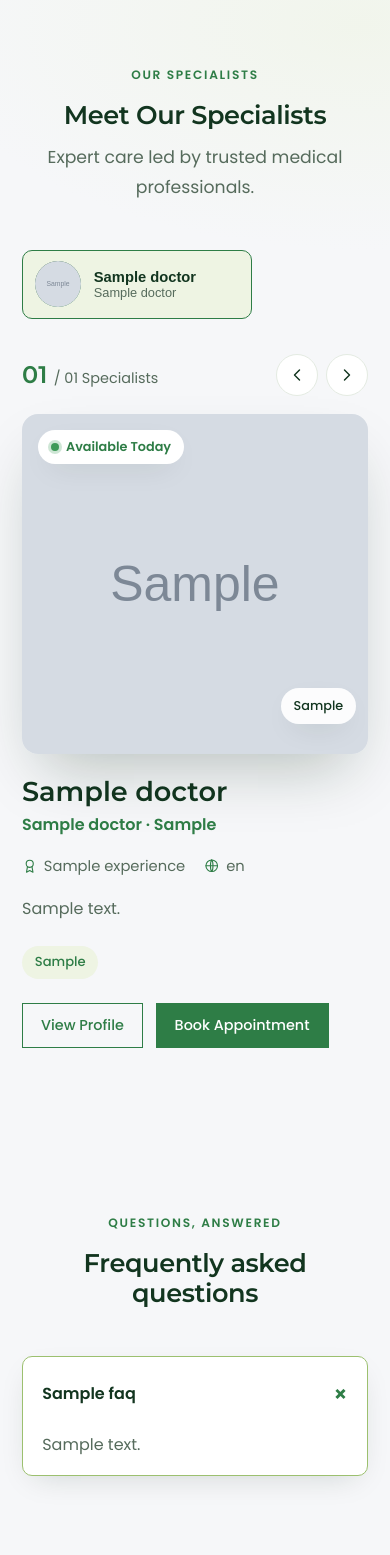
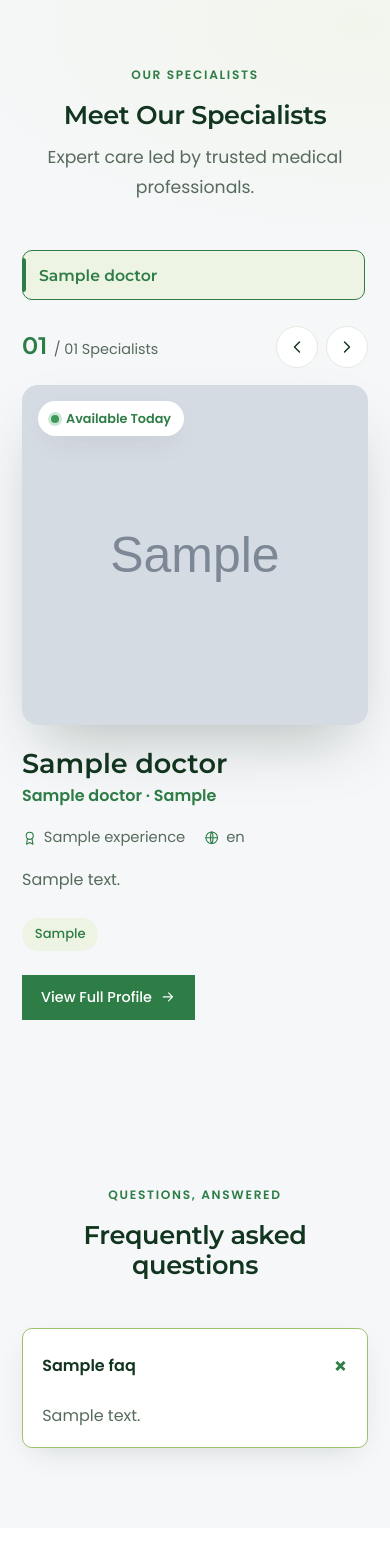
Before and after one commit to Shakeeb871/brockwellhealthcare, a Django app: page /uae/ in a window 390 px wide. Shown: the part 3928-5483 px from the top of the page. Run offline with Django 5.2, Linux system fonts and the light colour scheme; tables that the repository leaves empty hold one stand-in row (values such as "Sample post"); grey boxes marked "Sample" are stand-in pictures.

Commit message:
Refine Doctor Spotlight: name-only chips, single CTA, no floating tags
- Remove floating specialty tags overlaying the image (keep Available badge).
- Left selector chips show only the doctor name, stretch to equal height
  matching the spotlight card, with an active accent bar.
- Replace the two CTAs with a single "View Full Profile" button.
- Selector scrolls vertically only (no horizontal scroll) on all breakpoints.

Co-Authored-By: Claude Opus 4.8 <noreply@anthropic.com>
Claude-Session: https://claude.ai/code/session_01KvVyHP1uRM6Qu9H2CEMFLY

```diff
--- a/static/css/styles.css
+++ b/static/css/styles.css
@@ -433,27 +433,22 @@ strong, b { font-weight: 600; }   /* Poppins 600 — bold text */
 }
 .spotlight .container { position: relative; z-index: 1; }
 
-.spotlight__grid { display: grid; grid-template-columns: 320px 1fr; gap: 2.5rem; align-items: start; }
+.spotlight__grid { display: grid; grid-template-columns: 290px 1fr; gap: 2.5rem; align-items: stretch; }
 
-/* Selector */
-.spotlight__selector { display: grid; gap: .6rem; max-height: 540px; overflow-y: auto; padding-right: .3rem; }
+/* Selector — name-only chips, equal height column, vertical scroll */
+.spotlight__selector { display: flex; flex-direction: column; gap: .6rem; overflow-y: auto; padding-right: .3rem; }
 .docchip {
-  display: flex; align-items: center; gap: .8rem; width: 100%; text-align: left; cursor: pointer;
-  padding: .65rem .75rem; border: 1px solid var(--line); border-radius: var(--radius-sm);
-  background: #fff; transition: border-color .2s ease, background .2s ease, transform .2s ease, box-shadow .2s ease;
+  display: flex; align-items: center; width: 100%; text-align: left; cursor: pointer; position: relative;
+  flex: 1 0 auto; min-height: 58px;
+  padding: .7rem 1rem; border: 1px solid var(--line); border-radius: var(--radius-sm);
+  background: #fff; transition: border-color .2s ease, background .2s ease, box-shadow .2s ease;
 }
-.docchip:hover { border-color: var(--teal-400); transform: translateX(2px); box-shadow: var(--shadow); }
+.docchip:hover { border-color: var(--teal-400); box-shadow: var(--shadow); }
 .docchip.is-active { border-color: var(--teal-600); background: var(--mint-50); }
+.docchip.is-active::before { content: ""; position: absolute; left: 0; top: 14%; bottom: 14%; width: 3px; border-radius: 0 3px 3px 0; background: var(--teal-600); }
 .docchip:focus-visible { outline: 2px solid var(--teal-500); outline-offset: 2px; }
-.docchip__avatar {
-  width: 46px; height: 46px; border-radius: 50%; overflow: hidden; flex: none;
-  display: grid; place-items: center; background: linear-gradient(160deg, var(--navy-700), var(--teal-600));
-  color: #fff; font-weight: 600; font-family: var(--font-display); font-size: .95rem;
-}
-.docchip__avatar img { width: 100%; height: 100%; object-fit: cover; }
-.docchip__meta { display: flex; flex-direction: column; min-width: 0; }
-.docchip__meta b { color: var(--navy-800); font-size: .92rem; white-space: nowrap; overflow: hidden; text-overflow: ellipsis; }
-.docchip__meta small { color: var(--slate-600); font-size: .8rem; white-space: nowrap; overflow: hidden; text-overflow: ellipsis; }
+.docchip__name { font-family: var(--font-display); font-weight: 600; color: var(--navy-800); font-size: .98rem; }
+.docchip.is-active .docchip__name { color: var(--teal-600); }
 
 /* Stage */
 .spotlight__stage { position: relative; }
@@ -501,11 +496,12 @@ strong, b { font-weight: 600; }   /* Poppins 600 — bold text */
 .docpanel__cta { display: flex; gap: .8rem; flex-wrap: wrap; margin-top: auto; }
 
 @media (max-width: 920px) {
-  .spotlight__grid { grid-template-columns: 1fr; gap: 1.6rem; }
-  .spotlight__selector { grid-auto-flow: column; grid-auto-columns: 230px; max-height: none; overflow-x: auto; padding: 0 0 .6rem; }
+  .spotlight__grid { grid-template-columns: 1fr; gap: 1.6rem; align-items: start; }
+  /* vertical scrolling list (never horizontal) */
+  .spotlight__selector { max-height: 250px; overflow-y: auto; overflow-x: hidden; padding: 0 .2rem 0 0; }
+  .docchip { flex: 0 0 auto; min-height: 50px; }
   .docpanel { grid-template-columns: 1fr; gap: 1.4rem; }
   .docpanel__media img, .docpanel__media .avatar--xl { min-height: 300px; max-height: 360px; height: 340px; }
-  .float-tag--1 { right: 12px; } .float-tag--2 { left: 12px; top: auto; bottom: 70px; }
 }
 
 @keyframes fadeUp { from { opacity: 0; transform: translateY(14px); } to { opacity: 1; transform: translateY(0); } }
--- a/templates/partials/doctor_spotlight.html
+++ b/templates/partials/doctor_spotlight.html
@@ -16,13 +16,7 @@
         <button type="button" class="docchip{% if forloop.first %} is-active{% endif %}"
                 role="tab" aria-selected="{% if forloop.first %}true{% else %}false{% endif %}"
                 aria-controls="docpanel-{{ forloop.counter0 }}" data-index="{{ forloop.counter0 }}">
-          <span class="docchip__avatar">
-            {% if d.photo %}<img src="{{ d.photo }}" alt="" loading="lazy">{% else %}<span aria-hidden="true">{{ d.initials }}</span>{% endif %}
-          </span>
-          <span class="docchip__meta">
-            <b>{{ d.name }}</b>
-            <small>{{ d.title }}</small>
-          </span>
+          <span class="docchip__name">{{ d.name }}</span>
         </button>
         {% endfor %}
       </div>
@@ -47,9 +41,6 @@
               <span class="avatar avatar--xl" aria-hidden="true">{{ d.initials }}</span>
             {% endif %}
             {% if d.available_today %}<span class="badge-avail"><span class="dot"></span>Available Today</span>{% endif %}
-            {% for t in d.specialty_list|slice:":2" %}
-            <span class="float-tag float-tag--{{ forloop.counter }}">{{ t }}</span>
-            {% endfor %}
           </div>
 
           <div class="docpanel__body">
@@ -70,8 +61,7 @@
             {% endif %}
 
             <div class="docpanel__cta">
-              <a class="btn btn--ghost" href="{{ d.get_absolute_url }}">View Profile</a>
-              <a class="btn btn--primary" href="{% rurl 'core:contact' %}">Book Appointment</a>
+              <a class="btn btn--primary" href="{{ d.get_absolute_url }}">View Full Profile {% icon 'arrow' 'ico' %}</a>
             </div>
           </div>
         </article>
```
